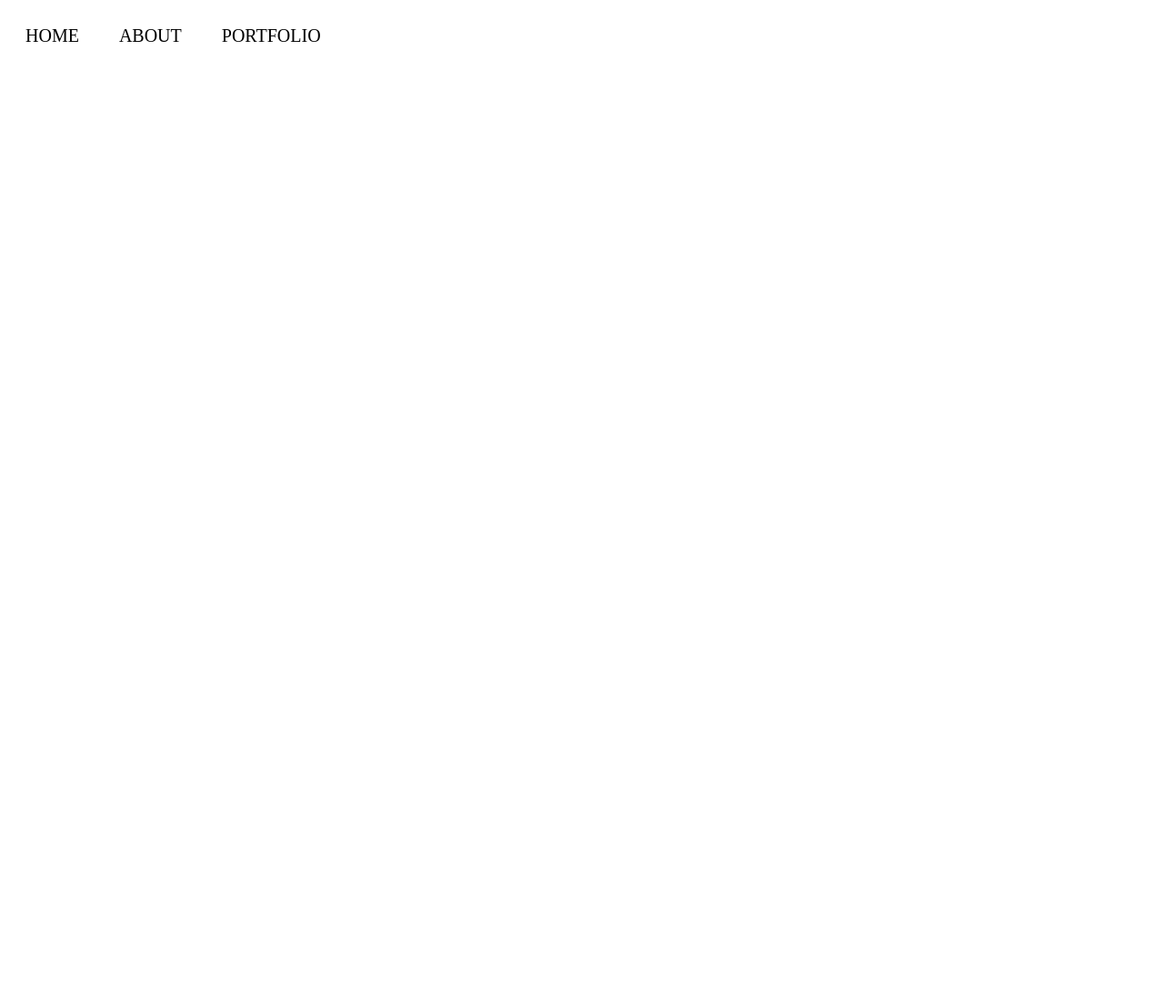
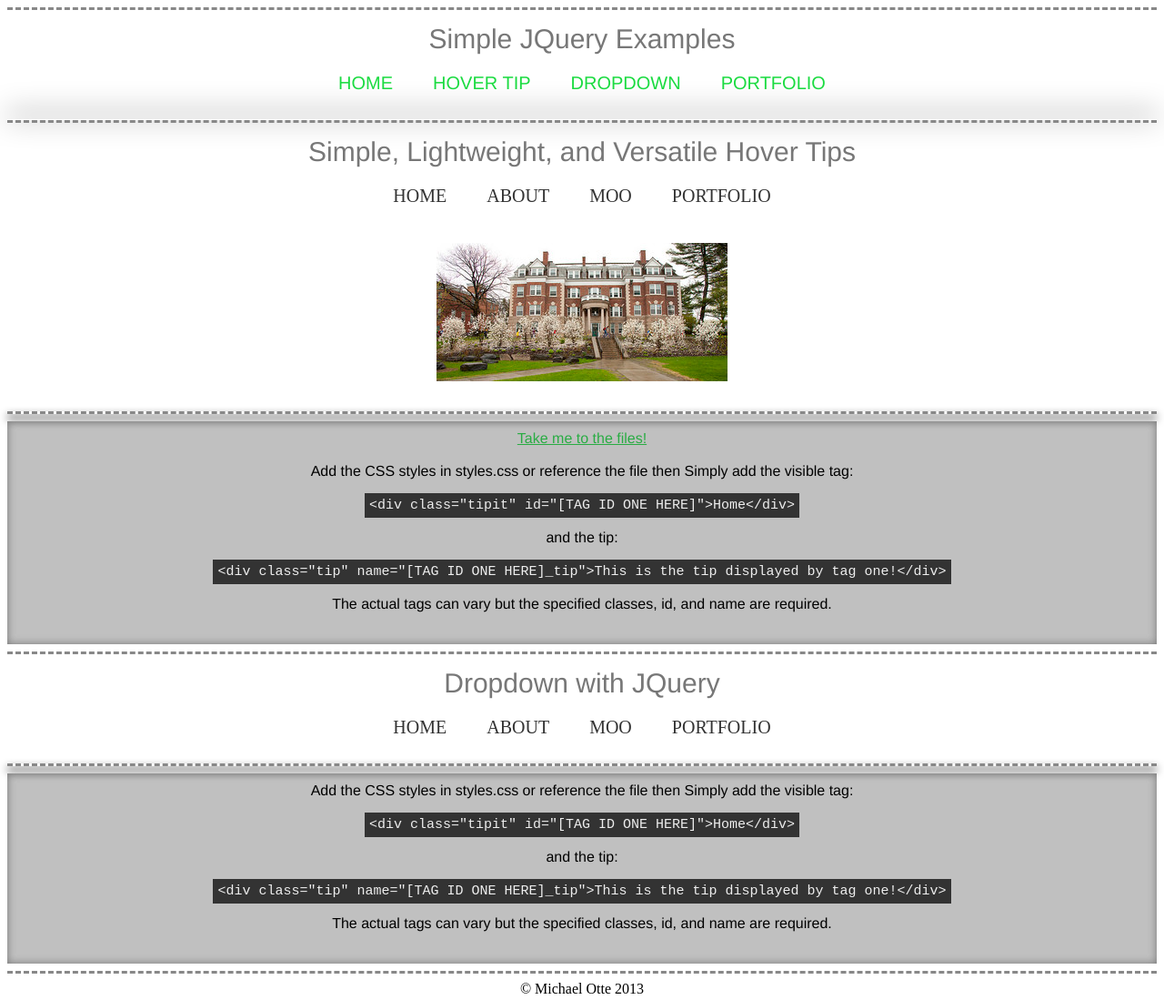
Before and after one commit to motte/Lightweight-Hover-Tips, a plain HTML site: page index.html in a window 1280 px wide. Shown: the whole page at 91% size. Before the commit the page ends 800 px from the top, so only its background shows below. Drawn offline with nearby package versions, Linux system fonts and the light colour scheme.

Commit message:
2.21.13 Examples page created
better layout for tutorial-like examples

```diff
--- a/hovertips.js
+++ b/hovertips.js
@@ -9,7 +9,7 @@ $(document).ready(function() {
 	}).mousemove(function(e){
 		var specific_tag = "#"+this.id+"_tip";
 		var tipwidth = $(specific_tag).css('width').replace(/\D/g,'');
-		var leftit = e.pageX-tipwidth+10;
+		var leftit = e.pageX;
 		var topit = e.pageY+15;
 	   	$('.tip').offset({left: leftit, top: topit});
 	});
--- a/index.html
+++ b/index.html
@@ -12,14 +12,79 @@
 	</head>
 
 	<body>
+		<hr class="hor_div_top" />
+
+		<div id="title">Simple <div id="title_bold">JQuery</div> Examples</div>
+
+		<div class="hor_links" id="navbar" name="">HOME</div>
+
+		<div class="hor_links" id="navbar" name="">HOVER TIP</div>
+
+		<div class="hor_links" id="navbar" name="">DROPDOWN</div>
+
+		<div class="hor_links" id="navbar" name="">PORTFOLIO</div>
+
+		<hr class="title_divide" />
+
+
+
+		<hr class="hor_div_top" />
+
+		<div id="title">Simple, Lightweight, and Versatile <div class="tipit" id="title_bold">Hover Tips</div></div>
+		<div class="tip" id="title_bold_tip">tips can give bits of information!</div>
+
 		<div class="tipit" id="home" name="home">HOME</div>
-		<div class="tip" id="home_tip">check out this hovertip</div>
+		<div class="tip" id="home_tip">check out this hovertip...</div>
 
 		<div class="tipit" id="about" name="about">ABOUT</div>
-		<div class="tip" id="about_tip">another hovertip</div>
+		<div class="tip" id="about_tip">...another hovertip...</div>
+
+		<div class="tipit" id="moo" name="moo">MOO</div>
+		<div class="tip" id="moo_tip">...another hovertip...<img src="../../../../Desktop/cow.jpg" alt="cow" width="258" height="194"></div>
 
 		<div class="tipit" id="portfolio" name="portfolio">PORTFOLIO</div>
-		<div class="tip" id="portfolio_tip">last hovertip</div>
+		<div class="tip" id="portfolio_tip">...last hovertip</div><br />
+
+		<a class="tipit" id="building" name="building"><img src="richardson.jpg" alt="richardson" width="320" height="152"></a>
+		<div class="tip" id="building_tip">new england style buildings are cool!</div>
+
+		<hr class="hor_div_bot" />
+
+		<div class="recessed_pane">
+			<a href="https://github.com/otterpop13/Lightweight-Hover-Tips">Take me to the files!</a><br /><br />
+			Add the CSS styles in styles.css or reference the file then Simply add the visible tag: <br /><br />
+			<code>&lt;div class="tipit" id="[TAG ID ONE HERE]"&gt;Home&lt;/div&gt;</code><br /><br />
+			 and the tip: <br /><br />
+			 <code>&lt;div class="tip" name="[TAG ID ONE HERE]_tip"&gt;This is the tip displayed by tag one!&lt;/div&gt;</code><br /><br />
+
+The actual tags can vary but the specified classes, id, and name are required.
+		</div>
+
+		<hr class="hor_div_top" />
+
+		<div id="title"><div id="title_bold">Dropdown</div> with JQuery</div>
+
+		<div class="hor_links" id="home" name="home">HOME</div>
+
+		<div class="hor_links" id="about" name="about">ABOUT</div>
+
+		<div class="hor_links" id="moo" name="moo">MOO</div>
+
+		<div class="hor_links" id="portfolio" name="portfolio">PORTFOLIO</div>
+
+		<hr class="hor_div_bot" />
+
+		<div class="recessed_pane" id="tip_code">
+			Add the CSS styles in styles.css or reference the file then Simply add the visible tag: <br /><br />
+			<code>&lt;div class="tipit" id="[TAG ID ONE HERE]"&gt;Home&lt;/div&gt;</code><br /><br />
+			 and the tip: <br /><br />
+			 <code>&lt;div class="tip" name="[TAG ID ONE HERE]_tip"&gt;This is the tip displayed by tag one!&lt;/div&gt;</code><br /><br />
+
+The actual tags can vary but the specified classes, id, and name are required.
+		</div>
+
+		<hr class="hor_div_top" />
+		<div id="copyright">&copy; Michael Otte 2013</div>
 	</body>
 
 </html>
--- a/style.css
+++ b/style.css
@@ -1,8 +1,121 @@
+body {
+	text-align: center;
+}
+
+code {
+	color: #eee;
+	background: #333;
+	font-size: 15px;
+	padding: 5px;
+}
+
+a {
+	font-family: 'helvetica neue', helvetica;
+	font-size: 25px
+	font-weight: 500;
+	color: #29ac43;
+}
+
+a:hover {
+	color: #0f8827;
+}
+
+a:active {
+	color: #555;
+}
+
+#navbar {
+	font-family: 'helvetica neue', helvetica;
+	color: #1ADB40;
+}
+
+#navbar:hover {
+	color: #0f8827;
+}
+
+#navbar:active {
+	color: #1eba3d;
+}
+
+.title_divide {
+	box-shadow: #000 0px -5px 30px 1px;
+	-moz-box-shadow: #000 0px -5px 30px 1px;
+	-webkit-box-shadow: #000 0px -5px 30px 1px;
+	border-top: 1px solid #fff;
+	border-bottom: 0px solid #fff;
+	border-left: 0px solid #fff;
+	border-right: 0 solid #fff;
+	margin-bottom: -8px;
+}
+
+.hor_div_top {
+	border-top: 3px #888 dashed;
+	border-bottom: none;
+	border-left: none;
+	border-right: none;
+	//box-shadow: #000 0px -5px 10px;
+}
+
+.hor_div_bot {
+	border-top: 3px #888 dashed;
+	border-bottom: none;
+	border-left: none;
+	border-right: none;
+	box-shadow: #000 0px 5px 10px;
+	-moz-box-shadow: #000 0px 5px 10px;
+	-webkit-box-shadow: #000 0px 5px 10px;
+}
+
+#title {
+	color: #777;
+	font-family: 'helvetica neue', helvetica;
+	font-size: 30px;
+	font-weight: lighter;
+	margin-top: 15px;
+}
+
+#title_bold {
+	color: #777;
+	font-family: 'helvetica neue', helvetica;
+	font-size: 30px;
+	font-weight: 500;
+	display: inline-block;
+	padding: 0px;
+}
+
+.recessed_pane {
+	background-color: rgba(130,130,130,0.5);
+	font-family: 'helvetica neue', helvetica;
+	font-size: 25px
+	font-weight: 500;
+	padding-top: 10px;
+	padding-bottom: 35px;
+	box-shadow: inset #777 0px 0px 10px;
+}
+
+#vspace_it{
+	background-color: rgba(130,130,130,0.5);
+	font-family: 'helvetica neue', helvetica;
+	font-size: 25px
+	font-weight: 500;
+	padding-top: 10px;
+	padding-bottom: 20px;
+	box-shadow: inset #777 0px 0px 10px;
+}
+
+.code_block {
+	background-color: #333;
+	width: 50px;
+	padding: 10px;
+
+}
+
 .tipit {
 	font-size: 20px;
 	display: inline-block;
 	padding: 20px;
 	cursor: pointer;
+	color: #333;
 }
 
 .tipit:hover {
@@ -11,11 +124,25 @@
 
 .tip {
 	display: none;
-
+	position: absolute;
 	background: #333;
 	padding: 10px;
 	border-radius: 3px;
 	-webkit-border-radius: 3px;
 	-moz-border-radius: 3px;
 	background: rgba(0, 0, 0, 0.6);
+	color: #fff;
 }
+
+.hor_links {
+	display: inline-block;
+	padding: 20px;
+	cursor: pointer;
+	font-weight: normal;
+	font-size: 20px;
+	color: #333;
+}
+
+.hor_links:hover {
+	color: #777;
+}
```
Also changed, not shown: cow.jpg (added).
